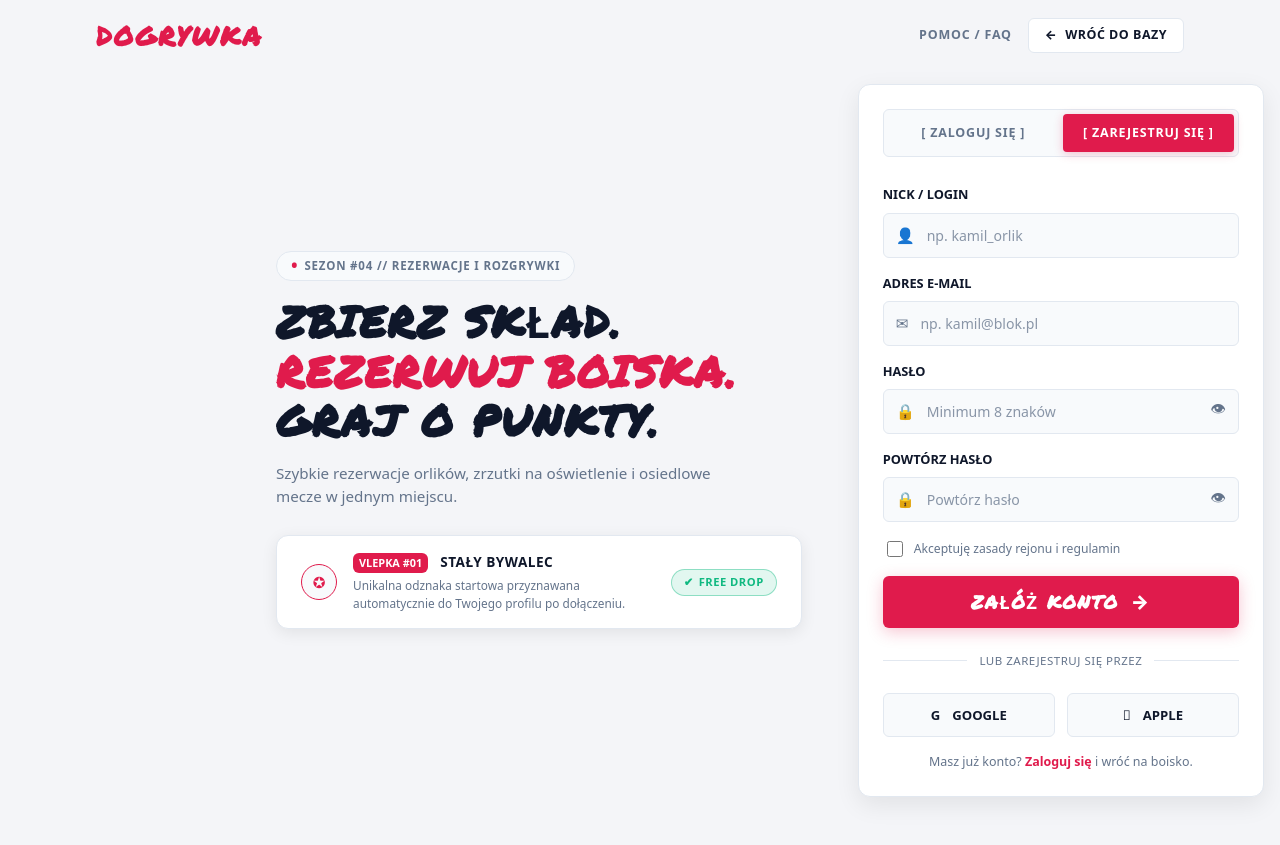
After one commit to HaczykK/WDPAI-Project, a PHP site: page /register in a window 1280 px wide. The commit adds this page. Run offline with PHP 8.4, Linux system fonts and the light colour scheme.

Commit message:
feat: add registration functionality with new route and view

```diff
--- a/public/index.php
+++ b/public/index.php
@@ -13,6 +13,7 @@ $routing = new Routing();
 
 $routing->get('/', SecurityController::class, 'login');
 $routing->get('/login', SecurityController::class, 'login');
+$routing->get('/register', SecurityController::class, 'register');
 $routing->get('/home', DefaultController::class, 'index');
 $routing->get('/game/{id}', GameController::class, 'show');
 
--- /dev/null
+++ b/public/views/register.html.php
@@ -0,0 +1,246 @@
+<!doctype html>
+<html lang="pl">
+<head>
+    <meta charset="UTF-8">
+    <meta name="viewport" content="width=device-width, initial-scale=1.0">
+    <title><?= htmlspecialchars((string) ($pageTitle ?? 'DoGrywka - Zarejestruj się'), ENT_QUOTES, 'UTF-8') ?></title>
+    <!-- Czcionki miejskie / markerowe dla nagłówków -->
+    <link rel="preconnect" href="https://fonts.googleapis.com">
+    <link rel="preconnect" href="https://fonts.gstatic.com" crossorigin>
+    <link href="https://fonts.googleapis.com/css2?family=Permanent+Marker&display=swap" rel="stylesheet">
+    <!-- Skrypt anty-FOUC zapobiegający mignięciu motywu -->
+    <script>
+        (function() {
+            var saved = localStorage.getItem('theme');
+            var theme = saved || (window.matchMedia('(prefers-color-scheme: dark)').matches ? 'dark' : 'light');
+            document.documentElement.setAttribute('data-theme', theme);
+        })();
+    </script>
+    <link rel="stylesheet" href="/css/style.css">
+</head>
+<body class="auth-body">
+    <!-- Pasek nawigacyjny na ekranie rejestracji -->
+    <header class="auth-top-bar">
+        <a href="/home" class="auth-back-mobile" aria-label="Wróć na stronę główną" title="Wróć do bazy">
+            <span aria-hidden="true">←</span>
+        </a>
+
+        <div class="auth-brand">
+            <a href="/" class="auth-brand-logo">DOGRYWKA</a>
+        </div>
+
+        <div class="auth-top-actions">
+            <a href="/faq" class="auth-faq-link">POMOC / FAQ</a>
+            <a href="/home" class="auth-btn-back">
+                <span aria-hidden="true">←</span>
+                <span>WRÓĆ DO BAZY</span>
+            </a>
+            <a href="/faq" class="auth-help-mobile" aria-label="Pomoc i FAQ" title="Pomoc i FAQ">
+                <span aria-hidden="true">?</span>
+            </a>
+        </div>
+    </header>
+
+    <main class="auth-main-layout">
+        <div class="auth-container">
+            <!-- Kolumna lewa (Hero / Slogan - desktop) -->
+            <section class="auth-hero-showcase">
+                <div class="auth-season-tag">
+                    <span class="season-dot" aria-hidden="true">•</span>
+                    <span>SEZON #04 // REZERWACJE I ROZGRYWKI</span>
+                </div>
+                <h1 class="auth-hero-title">
+                    ZBIERZ SKŁAD.<br>
+                    <span class="text-primary">REZERWUJ BOISKA.</span><br>
+                    GRAJ O PUNKTY.
+                </h1>
+                <p class="auth-hero-desc">
+                    Szybkie rezerwacje orlików, zrzutki na oświetlenie i osiedlowe mecze w jednym miejscu.
+                </p>
+
+                <div class="auth-promo-card">
+                    <div class="promo-icon-badge" aria-hidden="true">✪</div>
+                    <div class="promo-content">
+                        <div class="promo-header">
+                            <span class="promo-badge-tag">VLEPKA #01</span>
+                            <strong class="promo-title">STAŁY BYWALEC</strong>
+                        </div>
+                        <p class="promo-desc">Unikalna odznaka startowa przyznawana automatycznie do Twojego profilu po dołączeniu.</p>
+                    </div>
+                    <span class="promo-pill"><span aria-hidden="true">✔</span> FREE DROP</span>
+                </div>
+            </section>
+
+            <!-- Kolumna prawa (Karta formularza rejestracji) -->
+            <section class="auth-card-wrapper">
+                <!-- Nagłówek powitalny (widok mobilny) -->
+                <div class="auth-mobile-header">
+                    <div class="auth-avatar-badge" aria-hidden="true">🏀</div>
+                    <h2 class="auth-welcome-title">DOŁĄCZ DO GRY</h2>
+                    <p class="auth-welcome-subtitle">Załóż konto i zgarnij powitalną vlepkę</p>
+                </div>
+
+                <!-- Karta formularza -->
+                <div class="auth-card">
+                    <!-- Przełącznik trybu logowanie / rejestracja -->
+                    <div class="auth-tabs" role="tablist">
+                        <a href="/login" class="auth-tab" role="tab" aria-selected="false">[ ZALOGUJ SIĘ ]</a>
+                        <a href="/register" class="auth-tab active" role="tab" aria-selected="true">[ ZAREJESTRUJ SIĘ ]</a>
+                    </div>
+
+                    <!-- Miejsce na komunikaty błędów z backendu (np. zajęty e-mail, różne hasła) -->
+                    <!--
+                    <div class="auth-alert auth-alert-error" role="alert">
+                        <span class="alert-icon" aria-hidden="true">⚠️</span>
+                        <span class="alert-message">Konto z takim adresem e-mail już istnieje.</span>
+                    </div>
+                    -->
+                    <div class="auth-alert auth-alert-error" role="alert" style="display: none;">
+                        <span class="alert-icon" aria-hidden="true">⚠️</span>
+                        <span class="alert-message">Sprawdź poprawność danych w formularzu</span>
+                    </div>
+
+                    <form method="POST" action="/register" class="auth-form" novalidate>
+                        <!-- Pole: Nick / Login -->
+                        <div class="form-group">
+                            <label for="register-nickname" class="form-label">NICK / LOGIN</label>
+                            <div class="input-wrapper">
+                                <span class="input-icon" aria-hidden="true">👤</span>
+                                <input
+                                    type="text"
+                                    id="register-nickname"
+                                    name="nickname"
+                                    class="form-input"
+                                    placeholder="np. kamil_orlik"
+                                    required
+                                    autocomplete="username"
+                                >
+                            </div>
+                        </div>
+
+                        <!-- Pole: Adres e-mail -->
+                        <div class="form-group">
+                            <label for="register-email" class="form-label">ADRES E-MAIL</label>
+                            <div class="input-wrapper">
+                                <span class="input-icon" aria-hidden="true">✉</span>
+                                <input
+                                    type="email"
+                                    id="register-email"
+                                    name="email"
+                                    class="form-input"
+                                    placeholder="np. kamil@blok.pl"
+                                    required
+                                    autocomplete="email"
+                                >
+                            </div>
+                        </div>
+
+                        <!-- Pole: Hasło -->
+                        <div class="form-group">
+                            <label for="register-password" class="form-label">HASŁO</label>
+                            <div class="input-wrapper">
+                                <span class="input-icon" aria-hidden="true">🔒</span>
+                                <input
+                                    type="password"
+                                    id="register-password"
+                                    name="password"
+                                    class="form-input"
+                                    placeholder="Minimum 8 znaków"
+                                    required
+                                    autocomplete="new-password"
+                                >
+                                <button
+                                    type="button"
+                                    class="input-action-btn"
+                                    aria-label="Pokaż lub ukryj hasło"
+                                    title="Pokaż / ukryj hasło"
+                                    onclick="const p = document.getElementById('register-password'); p.type = p.type === 'password' ? 'text' : 'password';"
+                                >
+                                    <span aria-hidden="true">👁</span>
+                                </button>
+                            </div>
+                        </div>
+
+                        <!-- Pole: Powtórz hasło -->
+                        <div class="form-group">
+                            <label for="register-password-confirm" class="form-label">POWTÓRZ HASŁO</label>
+                            <div class="input-wrapper">
+                                <span class="input-icon" aria-hidden="true">🔒</span>
+                                <input
+                                    type="password"
+                                    id="register-password-confirm"
+                                    name="password_confirm"
+                                    class="form-input"
+                                    placeholder="Powtórz hasło"
+                                    required
+                                    autocomplete="new-password"
+                                >
+                                <button
+                                    type="button"
+                                    class="input-action-btn"
+                                    aria-label="Pokaż lub ukryj powtórzone hasło"
+                                    title="Pokaż / ukryj hasło"
+                                    onclick="const p = document.getElementById('register-password-confirm'); p.type = p.type === 'password' ? 'text' : 'password';"
+                                >
+                                    <span aria-hidden="true">👁</span>
+                                </button>
+                            </div>
+                        </div>
+
+                        <!-- Opcje: Akceptacja zasad -->
+                        <div class="form-options-row">
+                            <label class="form-checkbox-label">
+                                <input type="checkbox" name="accept_terms" value="1" class="form-checkbox" required>
+                                <span>Akceptuję zasady rejonu i regulamin</span>
+                            </label>
+                        </div>
+
+                        <!-- Przycisk zatwierdzenia formularza -->
+                        <button type="submit" class="btn-auth-submit">
+                            <span>ZAŁÓŻ KONTO</span>
+                            <span class="btn-submit-icon" aria-hidden="true">→</span>
+                        </button>
+                    </form>
+
+                    <!-- Rozdzielacz metod rejestracji -->
+                    <div class="auth-divider">
+                        <span>LUB ZAREJESTRUJ SIĘ PRZEZ</span>
+                    </div>
+
+                    <!-- Rejestracja przez serwisy zewnętrzne -->
+                    <div class="auth-social-actions">
+                        <button type="button" class="btn-social">
+                            <span class="social-icon" aria-hidden="true">G</span>
+                            <span>GOOGLE</span>
+                        </button>
+                        <button type="button" class="btn-social">
+                            <span class="social-icon" aria-hidden="true"></span>
+                            <span>APPLE</span>
+                        </button>
+                    </div>
+
+                    <!-- Informacja o logowaniu pod formularzem -->
+                    <footer class="auth-card-footer">
+                        <p>Masz już konto? <a href="/login" class="auth-register-link">Zaloguj się</a> i wróć na boisko.</p>
+                    </footer>
+                </div>
+
+                <!-- Karta promocyjna dla nowych graczy (mobilna) -->
+                <div class="auth-mobile-promo">
+                    <div class="promo-icon-badge" aria-hidden="true">✔</div>
+                    <div class="promo-text-wrap">
+                        <div class="promo-header-row">
+                            <strong>Startujesz w DoGrywce?</strong>
+                            <span class="promo-tag-pill">Vlepka #01</span>
+                        </div>
+                        <p>Odbierz powitalną vlepkę gracza po założeniu konta.</p>
+                    </div>
+                </div>
+            </section>
+        </div>
+    </main>
+
+    <!-- Skrypt obsługujący motyw (Light / Dark mode) -->
+    <script src="/js/theme.js" defer></script>
+</body>
+</html>
--- a/src/controllers/SecurityController.php
+++ b/src/controllers/SecurityController.php
@@ -12,4 +12,11 @@ final class SecurityController extends AppController
             'pageTitle' => 'DoGrywka - Zaloguj się',
         ]);
     }
+
+    public function register(): void
+    {
+        $this->render('register', [
+            'pageTitle' => 'DoGrywka - Zarejestruj się',
+        ]);
+    }
 }
```
